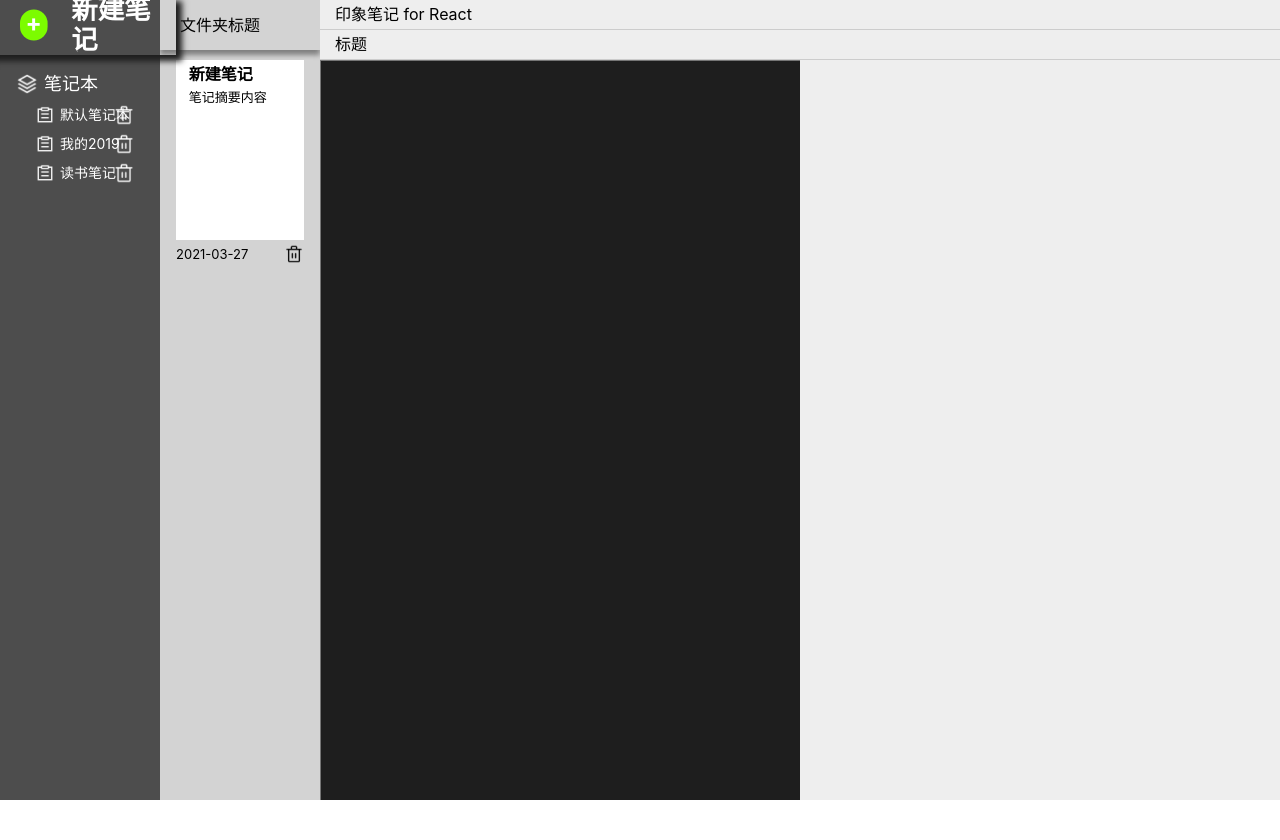
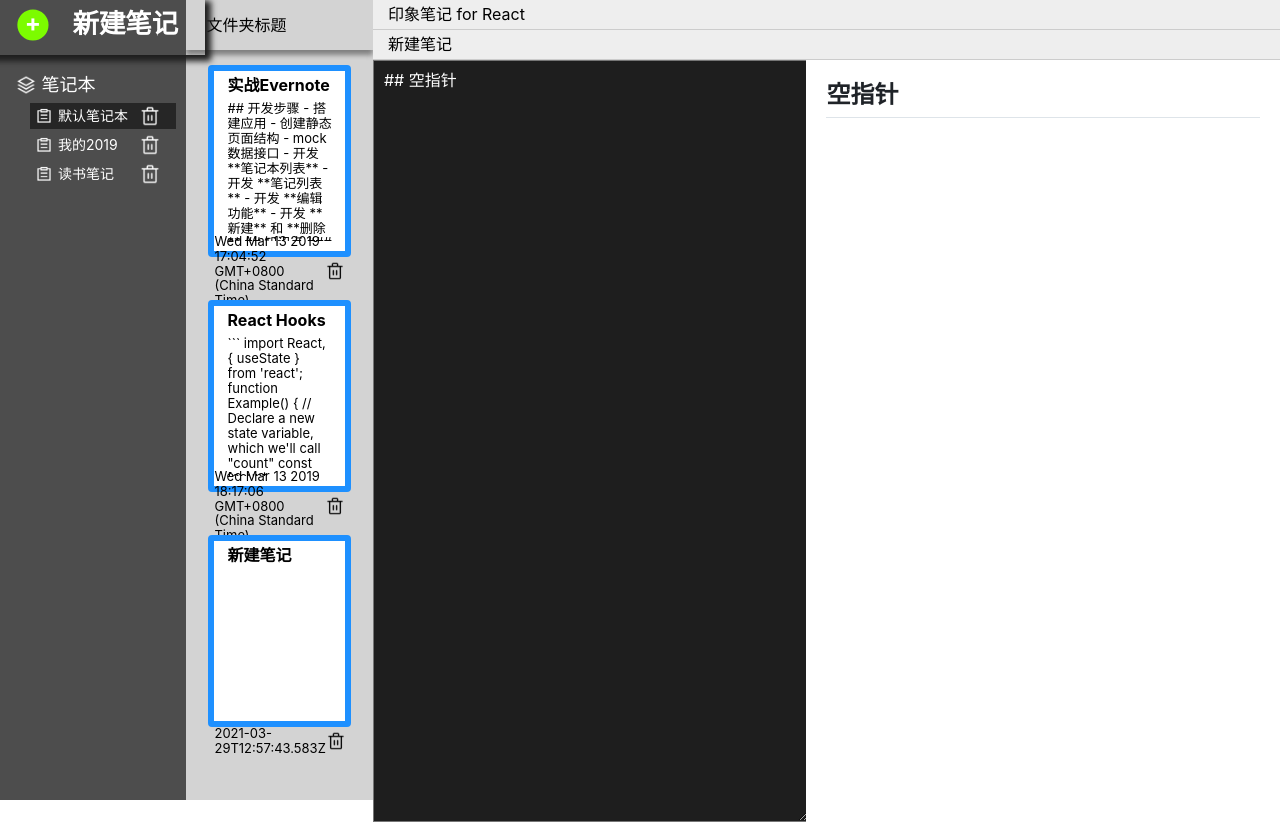
Before and after one commit to abo1007/React-NoteApp, a React (Create React App) app: page / in a window 1280 px wide. Before the commit the page ends 800 px from the top, so only its background shows below. Built offline with nearby package versions, Linux system fonts and the light colour scheme; data requests are answered from the project's data file.

Commit message:
update
完善功能

```diff
--- a/db.json
+++ b/db.json
@@ -13,7 +13,6 @@
       "name": "读书笔记"
     }
   ],
-
   "notes": [
     {
       "id": 1,
@@ -77,6 +76,13 @@
       "datetime": "Wed Mar 13 2019 18:17:06 GMT+0800 (China Standard Time)",
       "notebookId": 1,
       "id": 11
+    },
+    {
+      "title": "新建笔记",
+      "body": "",
+      "datetime": "2021-03-29T12:57:43.583Z",
+      "notebookId": 1,
+      "id": 12
     }
   ]
 }
--- a/package.json
+++ b/package.json
@@ -7,6 +7,8 @@
     "@testing-library/react": "^11.2.3",
     "@testing-library/user-event": "^12.6.0",
     "axios": "^0.21.1",
+    "github-markdown-css": "^4.0.0",
+    "marked": "^2.0.1",
     "node-sass": "^4.14.1",
     "normalize.css": "^8.0.1",
     "react": "^17.0.1",
--- a/src/App.js
+++ b/src/App.js
@@ -1,5 +1,5 @@
 // import logo from './logo.svg';
-import './App.scss';
+// import './App.scss';
 import "normalize.css";
 
 import Note from './Note.js';
--- a/src/App.scss
+++ b/src/App.scss
@@ -74,7 +74,7 @@
                             padding:0 5px;
                         }
                     }
-                    .item:hover{
+                    .item-active{
                         background-color:rgba(0,0,0,.5);
                     }
                 }
--- a/src/Note.js
+++ b/src/Note.js
@@ -10,13 +10,21 @@
 import bailaji from './assets/bailaji.png';
 
 import axios from 'axios';
+import marked from 'marked';
+import 'github-markdown-css';
+
+
 
 class Note extends React.Component{
     constructor(props){
         super(props);
         this.state = {
             notebooks:[],
-
+            currentBookIndex:0,
+            notes:[],
+            currentNote:null,
+            defaultTip:"## 空指针",
+            defaultTitle:"新建笔记"
         }
     }
 
@@ -26,11 +34,15 @@
 
     render(){
         let notebooks = this.state.notebooks;
+
+
+
+
         return (
     <div className="App">
       <div className="left">
         <div className="biglist">
-          <div className="top">
+          <div className="top" onClick={() => this.handleAddNote()}>
             <div className="addbtn">+</div>
             <span>新建笔记</span>
           </div>
@@ -42,7 +54,9 @@
               </p>
               {
                   notebooks.map((notebook, index) => (
-                    <p className="item" key={notebook.id}>
+                    <p className={this.state.currentBookIndex === index?'item item-active':"item"}
+                        key={notebook.id}
+                        onClick={() => this.handleBookSelect(index)}>
                         <img src={item} />
                         <span>{notebook.name}</span>
                         <img src={bailaji} className="right-img"/>
@@ -56,16 +70,20 @@
         <div className="list">
           <p className="filetitle">文件夹标题</p>
           <div className="itemlist">
-            <div className="page">
-              <div className="borad">
-                <p className="ti">新建笔记</p>
-                <p className="con">笔记摘要内容</p>
+            {
+              this.state.notes.map((item, index) => (
+                <div className="page" key={item.id}>
+                  <div className="borad" onClick={() => this.handleEditNote(item.id)}>
+                    <p className="ti">{item.title}</p>
+                    <p className="con">{item.body}</p>
                   </div>
                   <p className="date">
-                <span>2021-03-27</span>
+                    <span>{item.datetime}</span>
                     <img src={laji} alt="删除"/>
                   </p>
                 </div>
+              ))
+            }
           </div>
         </div>
 
@@ -76,30 +94,105 @@
             <p>印象笔记 for React</p>
           </div>
           <div className="title">
-            <input type="text" defaultValue="标题"/>
+            <input type="text" value={this.getTitle()} onChange={e => this.handleEditNote(e, 1)}/>
           </div>
         </div>
         <div className="bot">
           <div className="ed">
-            <textarea id="text"></textarea>
+            <textarea id="text"
+                      value={this.state.currentNote?this.state.currentNote.body:this.state.defaultTip}
+                      onChange={e => this.handleFieldChange(e, 2)}></textarea>
           </div>
-          <div className="md">
-
-          </div>
+          <div className="md text markdown-body"
+                dangerouslySetInnerHTML={{__html:this.getHtml()}}></div>
         </div>
       </div>
     </div>
         )
     }
+
     getNoteData(){
       axios.get('http://localhost:3100/notebooks').then(res => {
-            this.setState({
-                notebooks:res.data
-            })
+        this.setState({notebooks:res.data});
+        this.LoadNotes(this.state.notebooks[0].id);
       }).catch(err => {
          console.log(err);
       })
     }
+
+    handleAddNote(){
+      let book = this.state.notebooks[this.state.currentBookIndex];
+      let note = {
+        title:'新建笔记',
+        body:'',
+        datetime:new Date().toISOString(),
+        notebookId:book.id
+      }
+      axios.post('http://localhost:3100/notes', note).then(res => {
+        this.LoadNotes(book.id);
+      }).catch(err => {
+        console.log(err);
+      })
+    }
+
+    handleBookSelect(index){
+        this.setState({currentBookIndex:index});
+        let book = this.state.notebooks[index];
+        this.LoadNotes(book.id);
+    }
+
+    handleFieldChange(e, mode){
+      if(mode == 1){
+        if(this.state.currentNote == null){
+          this.setState({defaultTitle:e.target.value})
+        }else{
+          this.setState({currentNote:{body:e.target.value}});
+        }
+      }else if(mode == 2){
+        if(this.state.currentNote == null){
+          this.setState({defaultTip:e.target.value})
+        }else{
+          this.setState({currentNote:{title:e.target.value}});
+        }
+      }
+
+    }
+
+    handleEditNote(id){
+      axios.get('http://localhost:3100/notes/' + id).then(res => {
+        this.setState({ currentNote : res.data });
+        // console.log(this.state.currentNote);
+      }).catch(err => {
+        console.log(err);
+      })
+    }
+
+    LoadNotes(id){
+      axios.get('http://localhost:3100/notes?notebookId=' + id).then(res => {
+        console.log(res);
+        this.setState({notes:res.data});
+      }).catch(err => {
+         console.log(err);
+      })
+    }
+
+    getHtml(){
+      if(this.state.currentNote == null){
+        return marked(this.state.defaultTip);
+      }else{
+        return marked(this.state.currentNote.body);
+      }
+    }
+
+    getTitle(){
+      if(this.state.currentNote == null){
+        return this.state.defaultTitle;
+      }else{
+        return this.state.currentNote.title;
+      }
+    }
+
+
 }
 
 export default Note;
--- a/src/Note.scss
+++ b/src/Note.scss
@@ -56,10 +56,10 @@
                     .item{
                         font-size:14px;
                         height:20px;
-                        margin:5px 0 5px 20px;
+                        margin:3px 0 3px 20px;
                         position: relative;
                         .right-img{
-                            height:90%;
+                            height:85%;
                             position: absolute;
                             right:10px;
                         }
@@ -67,14 +67,14 @@
                     p{
                         display: flex;
                         align-items: center;
-                        padding:2px 0;
+                        padding:3px 0;
                         cursor: pointer;
                         img{
-                            height:100%;
+                            height:90%;
                             padding:0 5px;
                         }
                     }
-                    .item:hover{
+                    .item-active{
                         background-color:rgba(0,0,0,.5);
                     }
                 }
@@ -84,7 +84,7 @@
         // 左2区块
         .list{
             background-color:#d3d3d3;
-            overflow: hidden;
+            overflow-y:auto;
             .filetitle{
                 height:50px;
                 line-height:50px;
@@ -96,14 +96,16 @@
             .itemlist{
 
                 .page{
-                    margin:10px 0;
+                    margin:15px 0 10px;
                     display: flex;
                     flex-direction: column;
                     align-items: center;
                     .borad{
                         height:180px;
-                        width:80%;
+                        width:70%;
                         background-color: #fff;
+                        border-radius:4px;
+                        border:6px solid #1E90FF;
                         p{
                             width:80%;
                             margin:5px auto;
@@ -119,7 +121,7 @@
                         }
                     }
                     .date{
-                        width:80%;
+                        width:70%;
                         font-size:13px;
                         margin:4px 0;
                         height:20px;
@@ -176,18 +178,19 @@
             }
             .ed{
                 background-color:#1e1e1e;
-                overflow: hidden;
                 #text{
                     display:block;
                     height:100%;
-                    width:100%;
+                    width:calc(100% - 20px);
                     background-color:#1e1e1e;
                     color:#fff;
-                    padding:5px;
+                    padding:10px;
+                    overflow-y:auto;
                 }
             }
             .md{
-
+                padding:20px;
+                overflow-y:auto;
             }
         }
     }
```
Also changed, not shown: 2 other files (tests, documents, lock files or other folders). Lines whose indentation alone changed are shown as unchanged.
